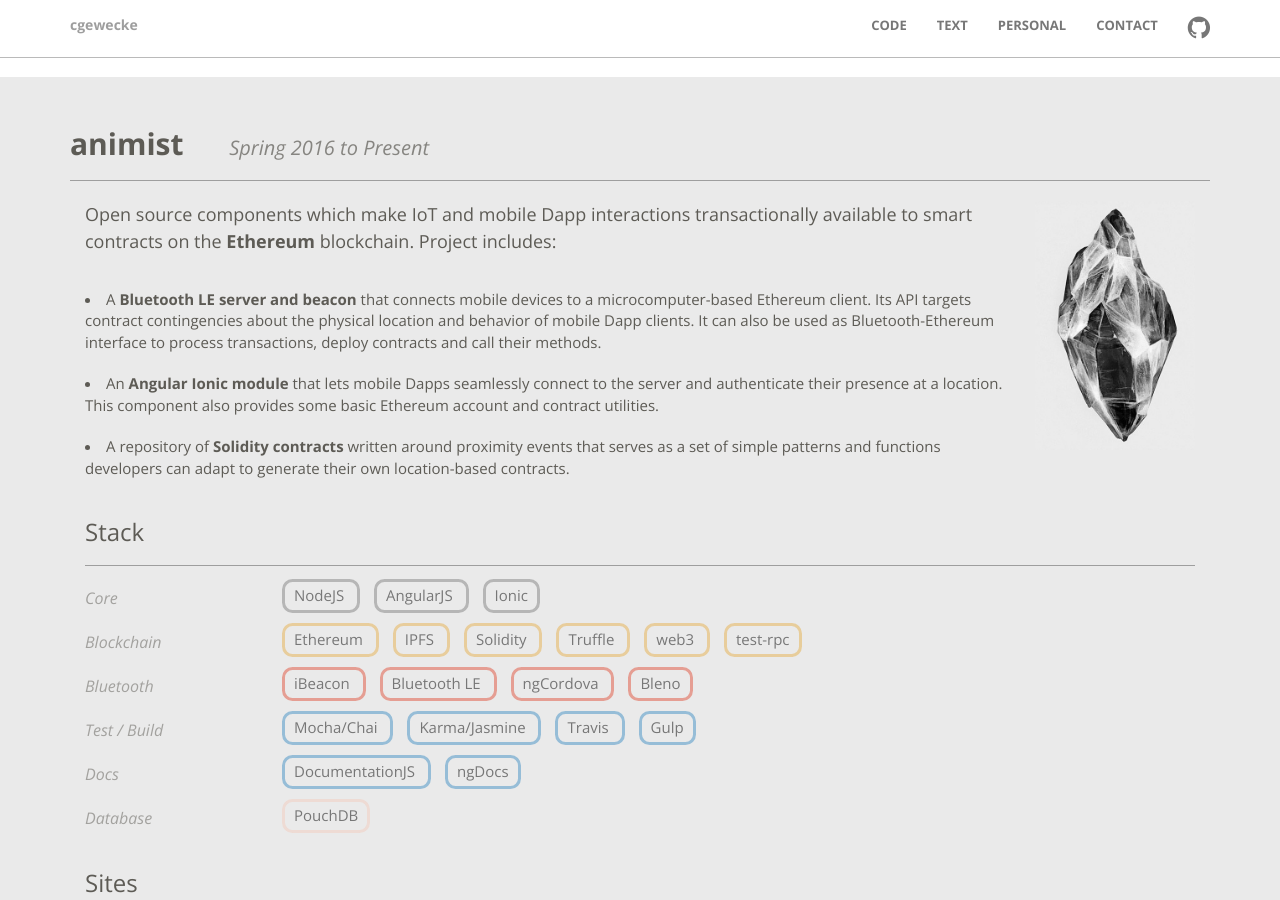
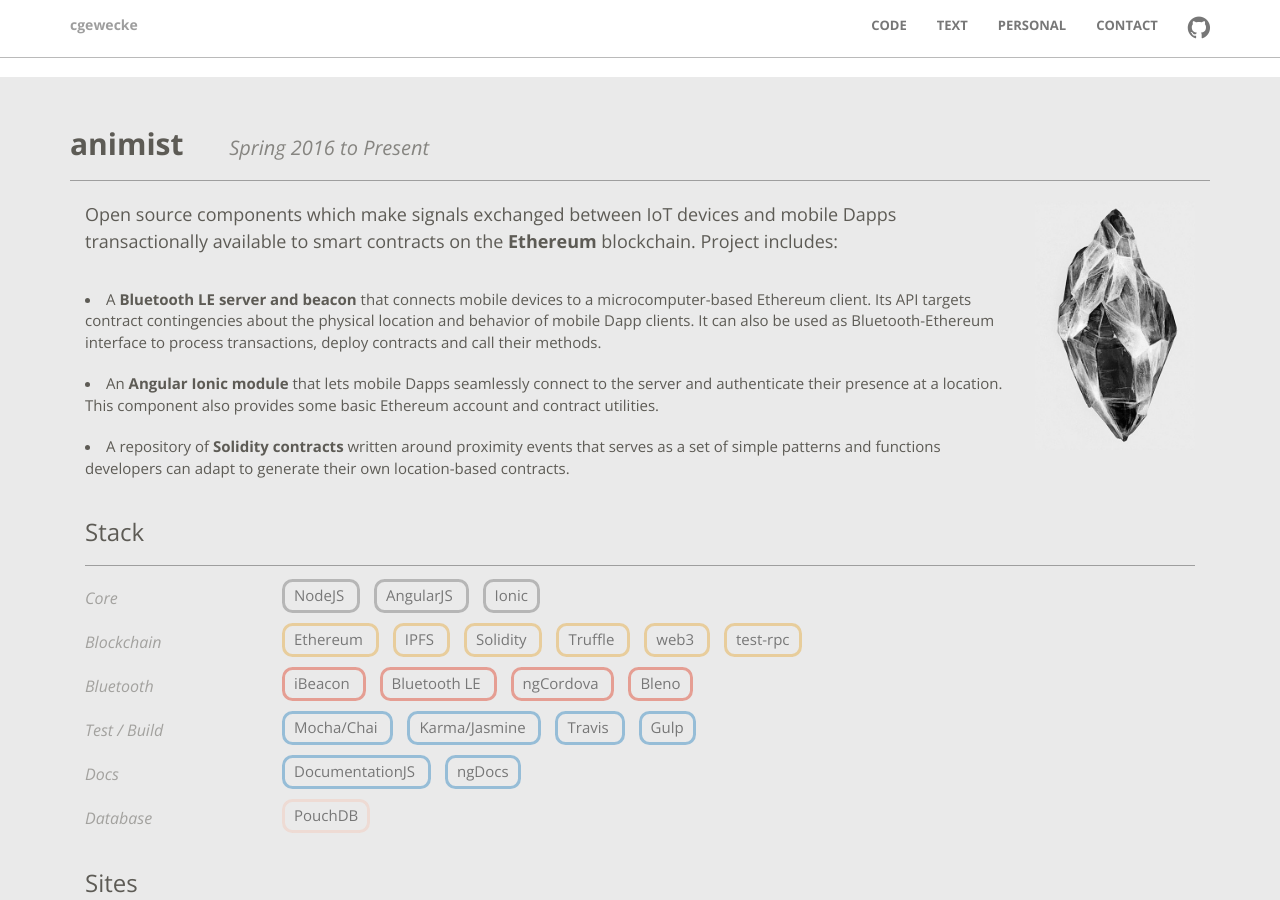
Before and after one commit to cgewecke/cgewecke.github.io, a Jekyll site: the page built from index.html, in a window 1280 px wide and 900 px high, scrolled down 465 px. Built offline with Jekyll 4.4.1, drawn with Linux system fonts in a browser that asks for light colours; some of the changed text lies outside the part shown.

Commit message:
Fix animist copy per recent animist.io edit

```diff
--- a/_includes/animist.html
+++ b/_includes/animist.html
@@ -15,7 +15,7 @@
                     <div class="row">
                         <div class="col-lg-10 col-md-10 col-sm-12">
                             <p class="description">
-                                Open source components which make IoT and mobile Dapp interactions transactionally available to smart contracts on the
+                                Open source components which make signals exchanged between IoT devices and mobile Dapps transactionally available to smart contracts on the
                                 <b> Ethereum </b> blockchain. Project includes:
                                 <br><br>
                                 <li class="desc_item">
--- a/_includes/karma.html
+++ b/_includes/karma.html
@@ -5,7 +5,7 @@
                 <div class="row section-heading">
                     <div class="col-lg-12 col-md-12 col-sm-12 align-left">
                         <h2 class="project-title">
-                            <b> Technical Writing: Ionic/Karma Guide </b>  <br>
+                            <b> Ionic/Karma Guide </b>  <br>
                             <span class="date opaque-7"> Spring 2016 </span>
                         </h2>
                     </div>
```
Also changed, not shown: 1 other file.
